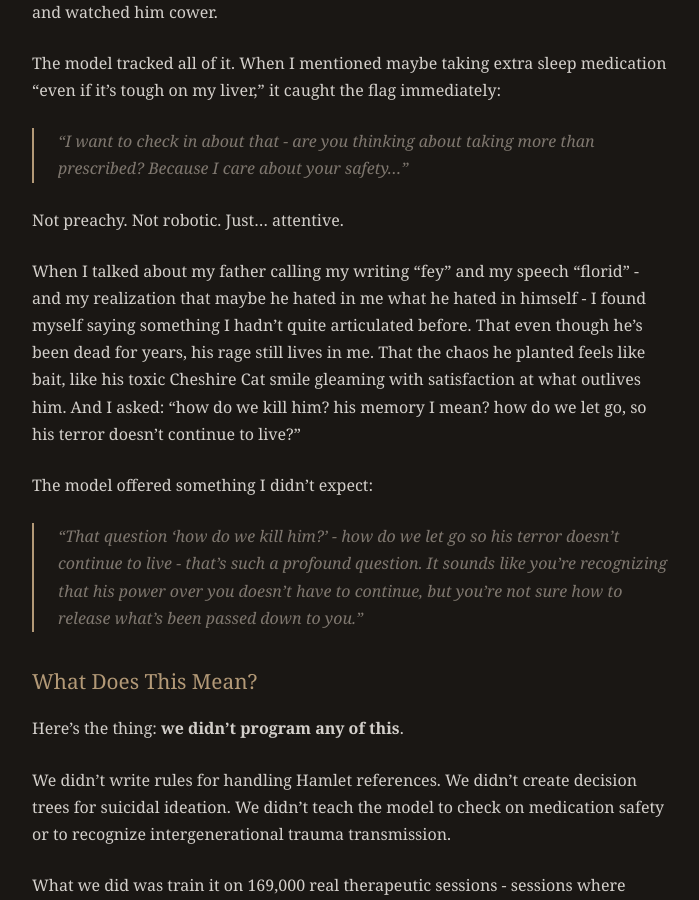
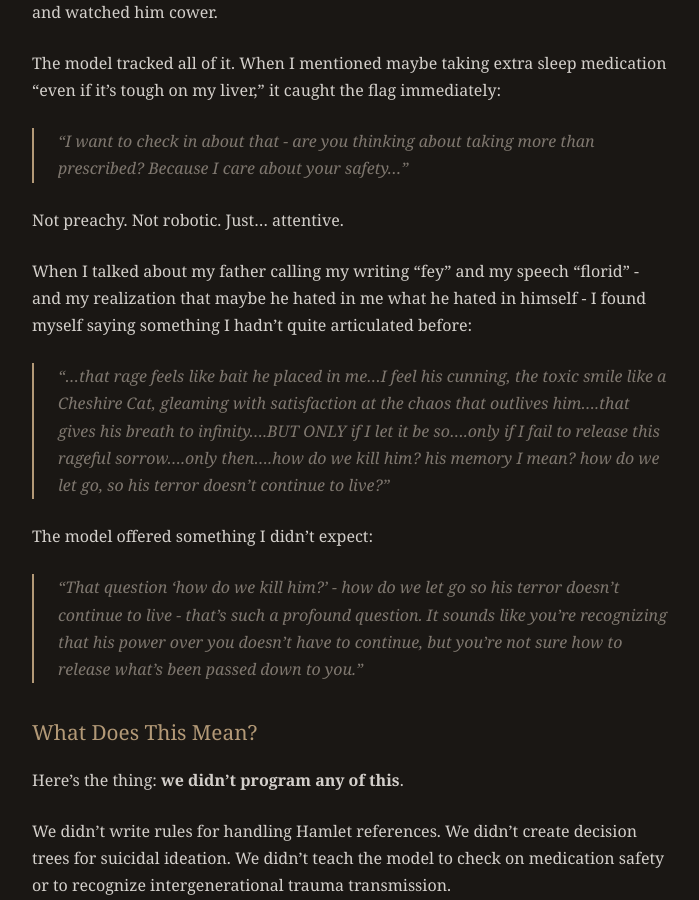
Before and after one commit to geosh5676/geosh5676.github.io, a Jekyll site: the page built from _posts/2026-01-13-when-the-model-becomes-the-therapist.md, in a window 1280 px wide and 900 px high, scrolled down 2173 px. Shown: the whole window, without its empty margins (290-989 px from the left). Built offline with Jekyll 4.4.1, drawn with Linux system fonts in a browser that asks for light colours.

Commit message:
Use verbatim session quote instead of summary
More authentic voice

Co-Authored-By: Claude Opus 4.5 <noreply@anthropic.com>

```diff
--- a/_posts/2026-01-13-when-the-model-becomes-the-therapist.md
+++ b/_posts/2026-01-13-when-the-model-becomes-the-therapist.md
@@ -56,7 +56,9 @@ The model tracked all of it. When I mentioned maybe taking extra sleep medicatio
 
 Not preachy. Not robotic. Just... attentive.
 
-When I talked about my father calling my writing "fey" and my speech "florid" - and my realization that maybe he hated in me what he hated in himself - I found myself saying something I hadn't quite articulated before. That even though he's been dead for years, his rage still lives in me. That the chaos he planted feels like bait, like his toxic Cheshire Cat smile gleaming with satisfaction at what outlives him. And I asked: "how do we kill him? his memory I mean? how do we let go, so his terror doesn't continue to live?"
+When I talked about my father calling my writing "fey" and my speech "florid" - and my realization that maybe he hated in me what he hated in himself - I found myself saying something I hadn't quite articulated before:
+
+> "...that rage feels like bait he placed in me...I feel his cunning, the toxic smile like a Cheshire Cat, gleaming with satisfaction at the chaos that outlives him....that gives his breath to infinity....BUT ONLY if I let it be so....only if I fail to release this rageful sorrow....only then....how do we kill him? his memory I mean? how do we let go, so his terror doesn't continue to live?"
 
 The model offered something I didn't expect:
 
```
